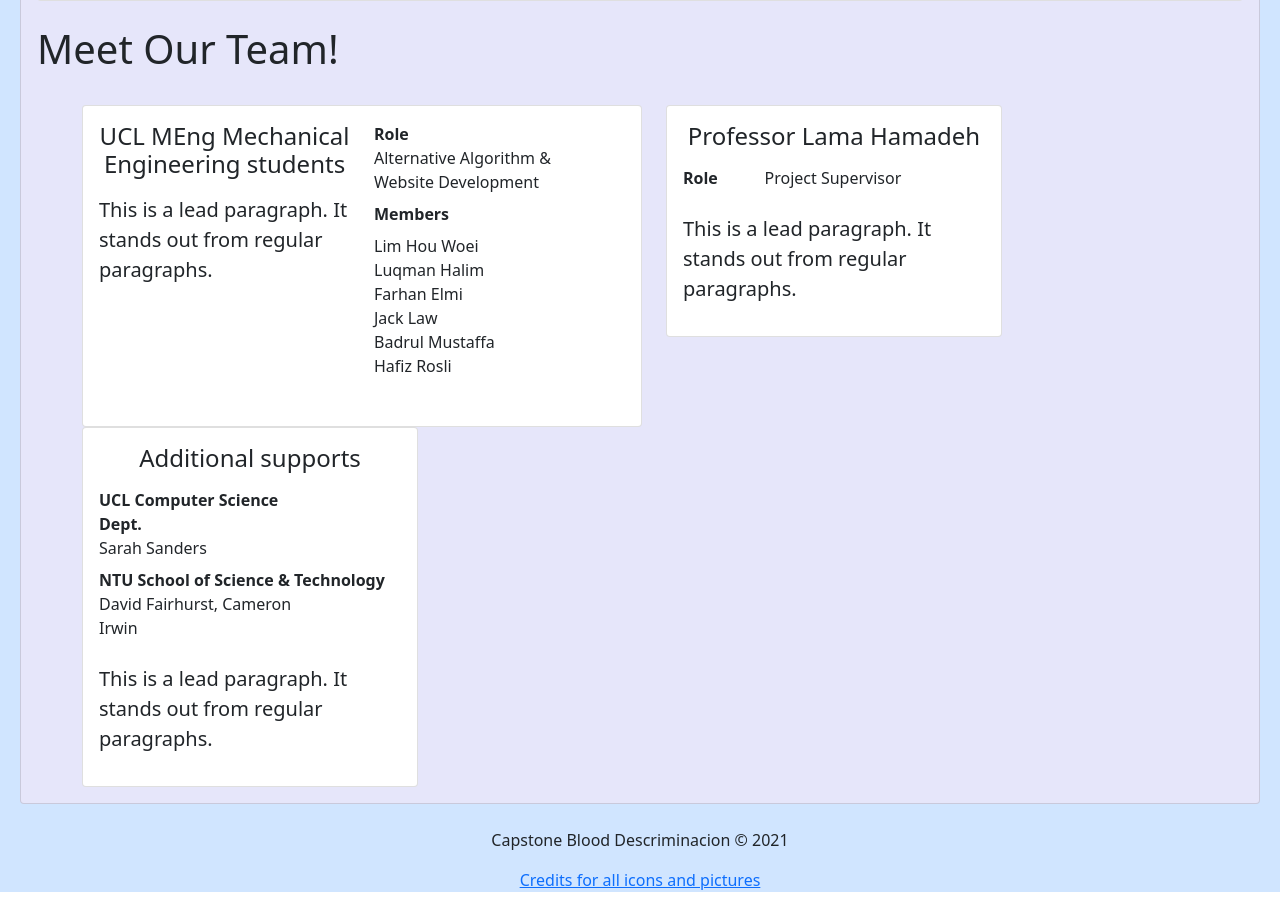
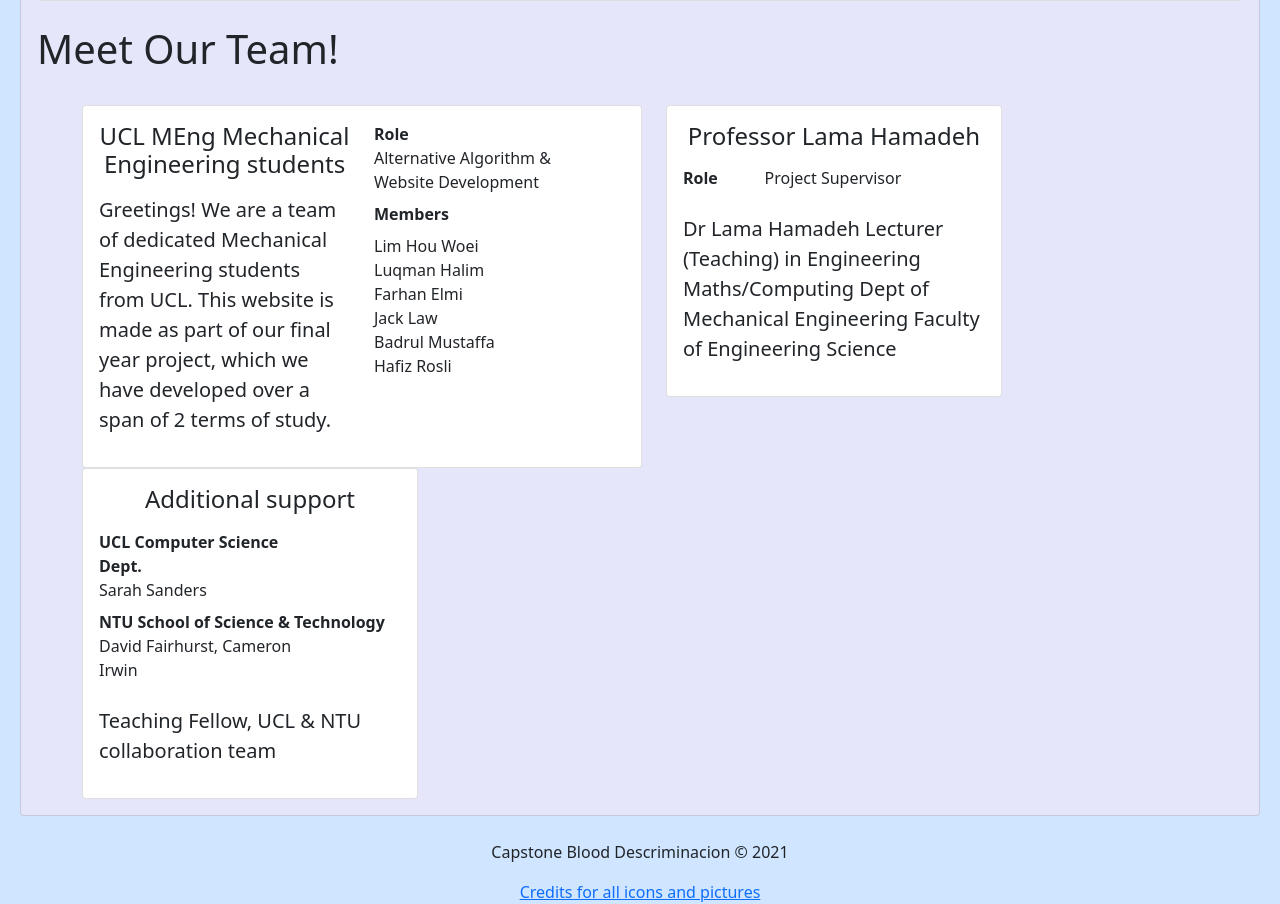
Before and after one commit to badrulmustaffa/CapstoneBloodDiscrimination, a Flask app: page /about in a window 1280 px wide. Shown: the part 622-1526 px from the top of the page. Run offline with Flask 2, Linux system fonts and the light colour scheme; parts of the project's set-up code (start-up, migrations or seed data) failed here and were passed over; some libraries are stand-ins or nearby versions.

Commit message:
changes were made by wong

```diff
--- a/my_app/templates/blog_about.html
+++ b/my_app/templates/blog_about.html
@@ -59,7 +59,7 @@
                     <div class="row">
                         <div class ="col">
                             <h4><p class="text-center">UCL MEng Mechanical Engineering students</p></h4>
-                            <p class="lead">This is a lead paragraph. It stands out from regular paragraphs.</p>
+                            <p class="lead">Greetings! We are a team of dedicated Mechanical Engineering students from UCL. This website is made as part of our final year project, which we have developed over a span of 2 terms of study.</p>
                         </div>
                         <div class ="col">
                             <dl class="row">
@@ -92,7 +92,10 @@
                         <dd class="col-sm-9">Project Supervisor</dd>
                   </dl>
 
-                 <p class="lead">This is a lead paragraph. It stands out from regular paragraphs.</p>
+                 <p class="lead">Dr Lama Hamadeh
+Lecturer (Teaching) in Engineering Maths/Computing
+Dept of Mechanical Engineering
+Faculty of Engineering Science</p>
 
               </div>
           </div>
@@ -103,7 +106,7 @@
 {#              <img class="card-img-top" src="{{ url_for('static', filename='User profile photo') }}" width="250" height="250">#}
               <div class="card-body">
 
-                  <h4><p class="text-center">Additional supports</p></h4>
+                  <h4><p class="text-center">Additional support</p></h4>
                   <dl class="row">
                         <dt class="col-sm-9">UCL Computer Science Dept.</dt>
                         <dd class="col-sm-9">Sarah Sanders</dd>
@@ -112,7 +115,8 @@
                         <dd class="col-sm-9">David Fairhurst, Cameron Irwin</dd>
                   </dl>
 
-                 <p class="lead">This is a lead paragraph. It stands out from regular paragraphs.</p>
+                 <p class="lead">Teaching Fellow, UCL &
+                 NTU collaboration team</p>
 
               </div>
           </div>
```
